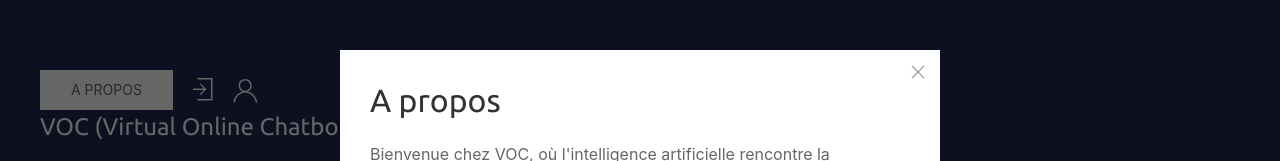
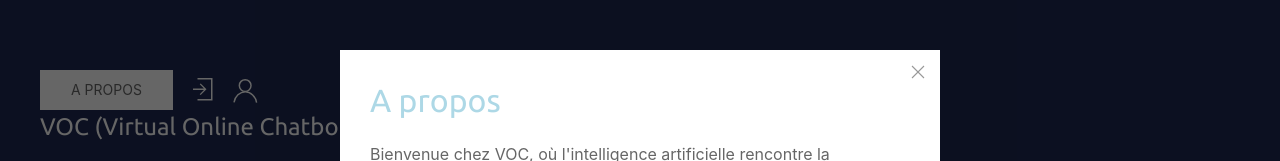
Before and after one commit to SaiyenRanma/VOC, a website: page index.html in a window 1280 px wide. Both pictures are taken after a click on the button "A PROPOS". Shown: the top 161 px of the page. Drawn offline with nearby package versions, Linux system fonts and the light colour scheme.

Commit message:
1 file modified

```diff
--- a/index.html
+++ b/index.html
@@ -42,7 +42,7 @@
               type="button"
               uk-close
             ></button>
-            <h2 class="uk-modal-title">A propos</h2>
+            <h2 class="uk-modal-title" style="color:#ADD8E6">A propos</h2>
             <p>
               Bienvenue chez VOC, où l'intelligence artificielle rencontre la conversation humaine. Chez VOC, nous croyons en la puissance de la technologie pour rendre la communication plus accessible et agréable.</p>
               VOC, abréviation de "Virtual Online Chatbot," est le fruit d'une passion partagée pour l'innovation. Notre équipe dévouée, composée de développeurs chevronnés, de webmasters experts et de graphistes créatifs, s'est réunie pour créer une expérience unique de chatbot.</p>
```
